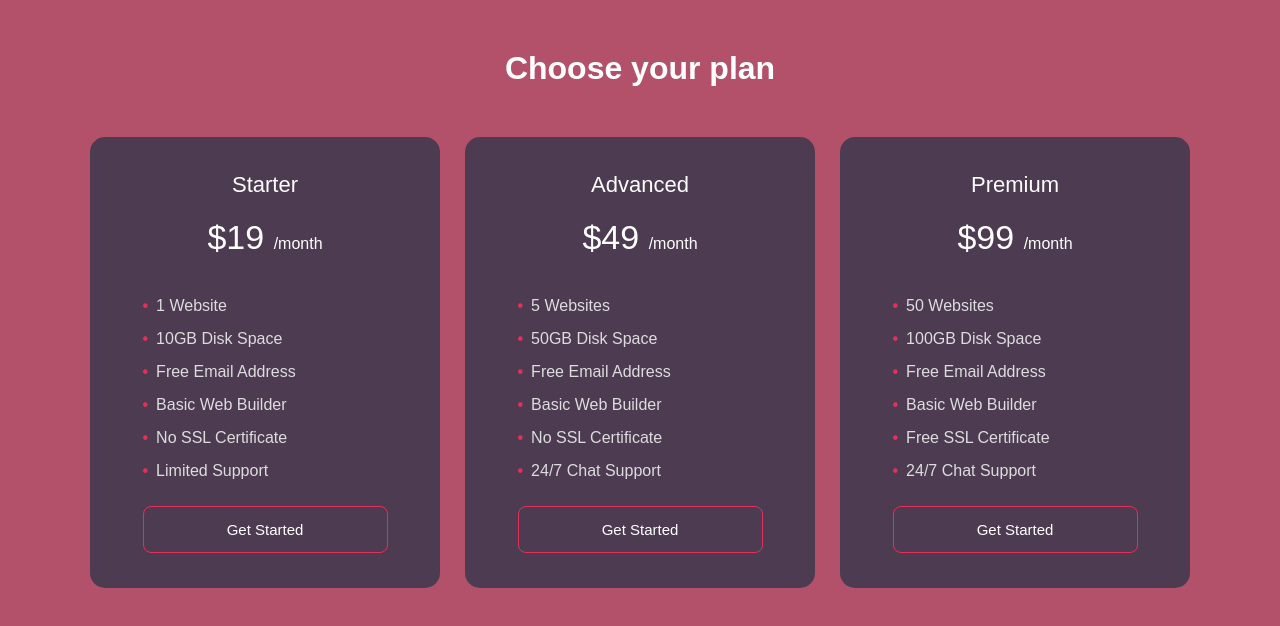
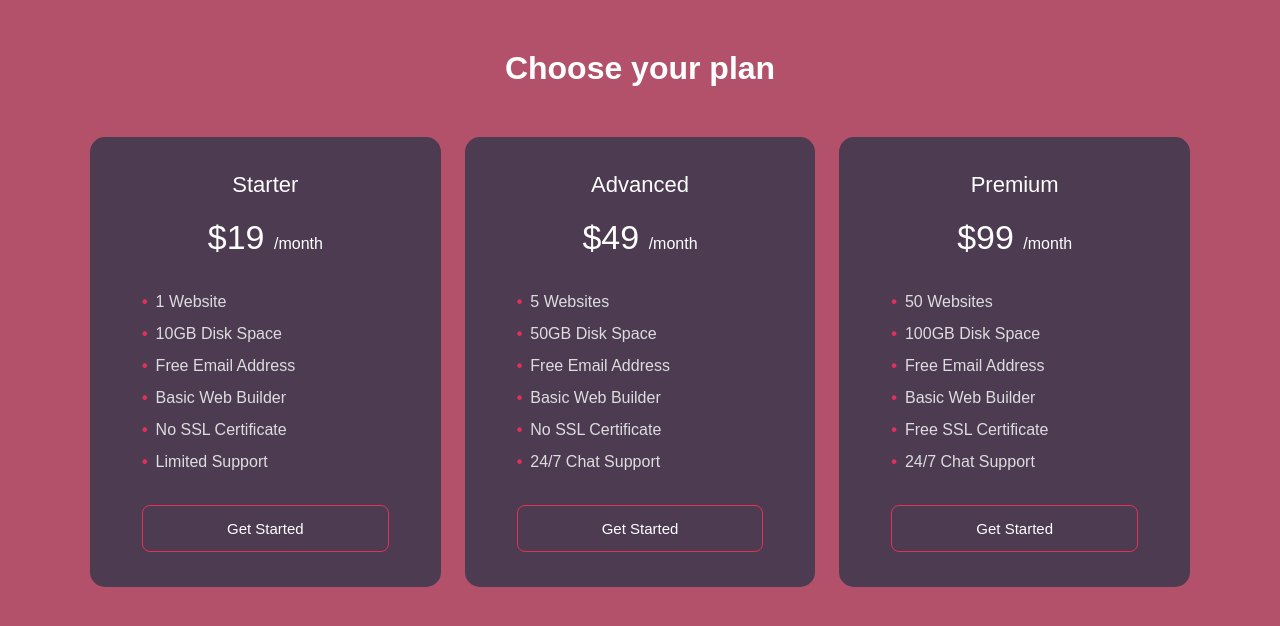
Before and after one commit to MeFay/Recreat-pricing-table, a plain HTML site: page index.html in a window 1280 px wide. Drawn offline with Linux system fonts and the light colour scheme.

Commit message:
Replaced grid with flex

```diff
--- a/index.html
+++ b/index.html
@@ -8,8 +8,8 @@
   <body>
     <div style="" class="container">
       <h2 class="bold">Choose your plan</h2>
-      <div class="price-row">
-        <div class="price-col">
+      <div class="price-list">
+        <div class="price-card">
           <p>Starter</p>
           <h3>$19 <span>/month</span></h3>
           <ul>
@@ -22,7 +22,7 @@
           </ul>
           <button>Get Started</button>
         </div>
-        <div class="price-col">
+        <div class="price-card">
           <p>Advanced</p>
           <h3>$49 <span>/month</span></h3>
           <ul>
@@ -35,7 +35,7 @@
           </ul>
           <button>Get Started</button>
         </div>
-        <div class="price-col">
+        <div class="price-card">
           <p>Premium</p>
           <h3>$99 <span>/month</span></h3>
           <ul>
--- a/styles.css
+++ b/styles.css
@@ -11,7 +11,11 @@ body {
   width: 100%;
   height: 100%;
   background-color: #b25169;
+  display: flex;
+  flex-direction: column;
+  align-items: center;
 }
+
 .container h2 {
   font-size: 32px;
   padding: 50px 0;
@@ -20,59 +24,61 @@ body {
   margin: 0;
 }
 
-.price-row {
+.price-list {
   width: 90%;
   max-width: 1100px;
-  margin: auto;
-  display: grid;
-  grid-template-columns: repeat(auto-fit, minmax(250px, 1fr));
-  grid-gap: 25px;
+  display: flex;
+  column-gap: 24px;
 }
 
-.price-col {
+.price-card {
   background: #4d3b52;
-  padding: 10% 15%;
+  padding: 35px 52px;
   border-radius: 15px;
   text-align: center;
+  display: flex;
+  flex-direction: column;
+  row-gap: 20px;
+  flex: 1;
 }
 
-.price-col p {
+.price-card p {
   font-size: 22px;
   margin: 0;
 }
 
-.price-col h3 {
+.price-card h3 {
   font-size: 34px;
-  margin: 20px 0 40px;
+  margin: 0;
   font-weight: 500;
 }
 
-.price-col h3 span {
+.price-card h3 span {
   font-size: 16px;
 }
 
-.price-col ul {
+.price-card ul {
   text-align: left;
-  /* margin: 20px 0; */
-
   padding: 0;
   list-style: none;
+  display: flex;
+  flex-direction: column;
+  row-gap: 16px;
 }
 
-.price-col ul li {
-  height: 18px;
-  margin-bottom: 15px;
+.price-card ul li {
+  height: 16px;
   color: #ddd;
 }
 
-.price-col ul li::before {
+.price-card ul li::before {
   content: "\2022";
   color: #e33058;
   font-weight: bold;
   margin-right: 8px;
 }
 
-.price-col button {
+.price-card button {
   width: 100%;
   padding: 14px 0;
   background: transparent;
@@ -80,7 +86,6 @@ body {
   font-size: 15px;
   border: 1px solid #e33058;
   border-radius: 8px;
-  margin-top: 10px;
   cursor: pointer;
   transition: background 0.5s;
 }
```
